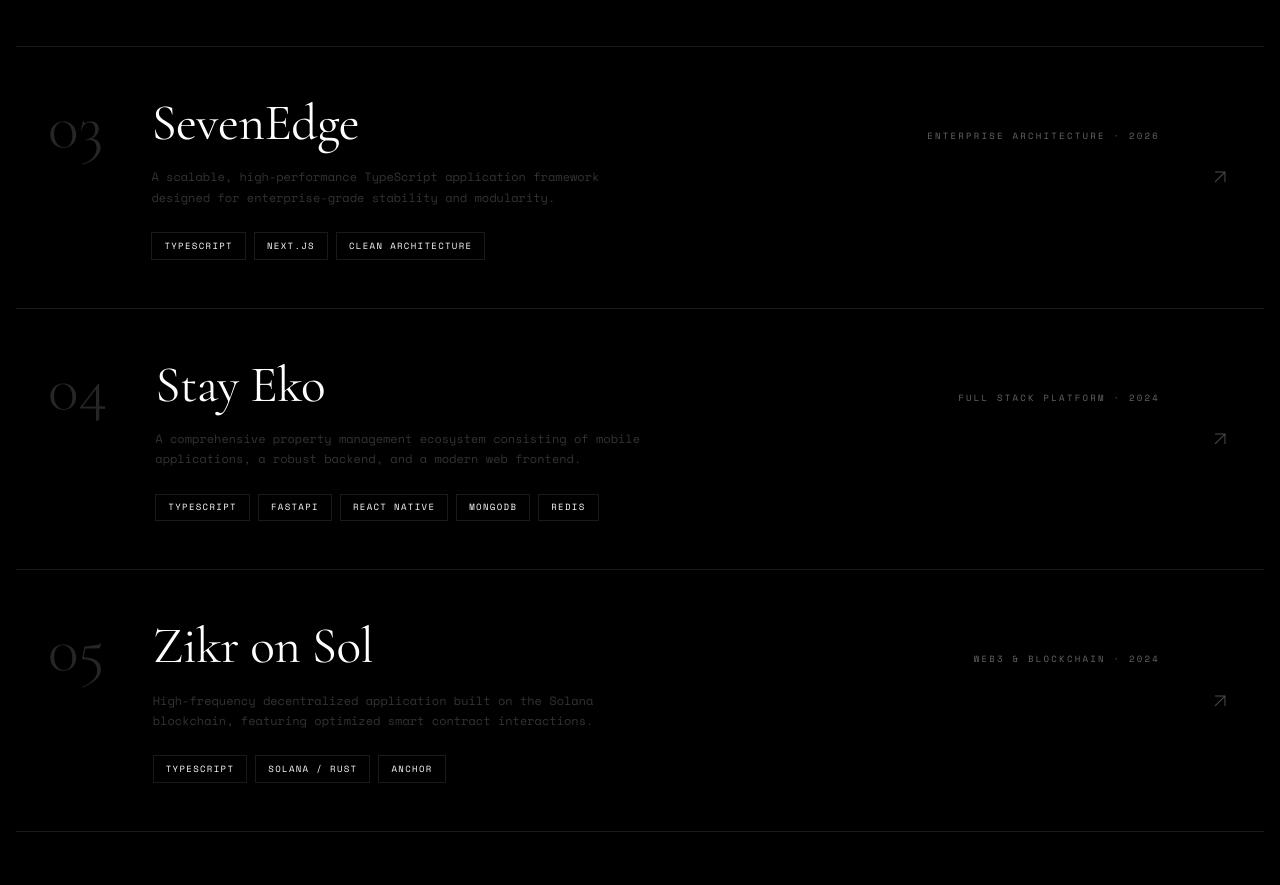
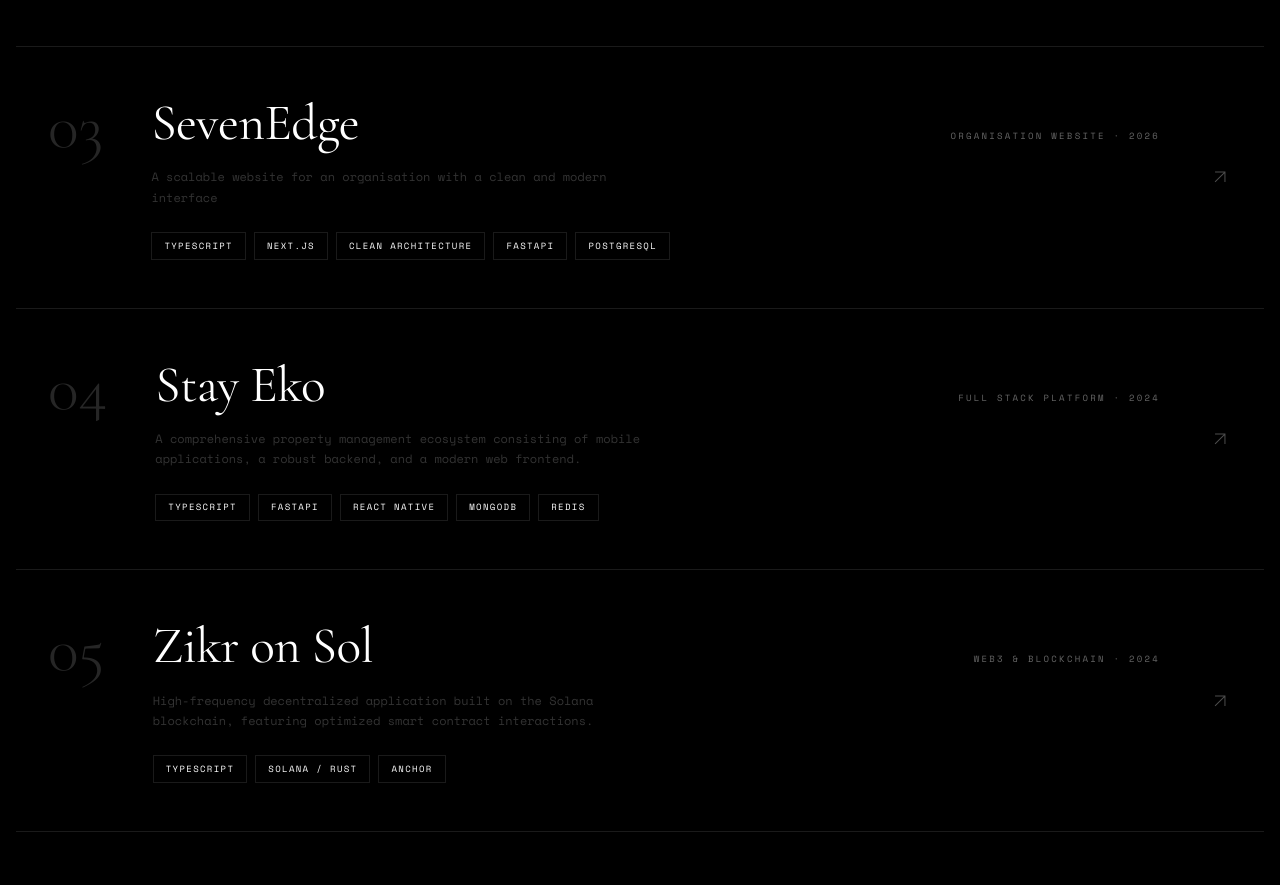
Before and after one commit to sidiq20/my-portfolio, a Next.js app: page / in a window 1280 px wide. Shown: the part 2280-3165 px from the top of the page. Built offline with nearby package versions, Linux system fonts and the light colour scheme.

Commit message:
new update

```diff
--- a/src/data/portfolio.ts
+++ b/src/data/portfolio.ts
@@ -28,11 +28,11 @@ export const projects = [
   },
   {
     title: "SevenEdge",
-    category: "Enterprise Architecture",
+    category: "Organisation Website",
     year: "2026",
     description:
-      "A scalable, high-performance TypeScript application framework designed for enterprise-grade stability and modularity.",
-    tech: ["TypeScript", "Next.js", "Clean Architecture"],
+      "A scalable website for an organisation with a clean and modern interface",
+    tech: ["TypeScript", "Next.js", "Clean Architecture", "FastAPI", "PostgreSQL"],
     github: "",
   },
   {
```
